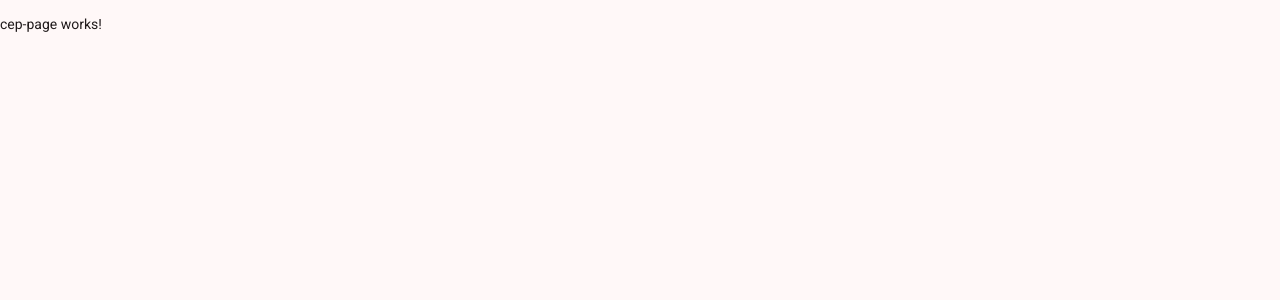
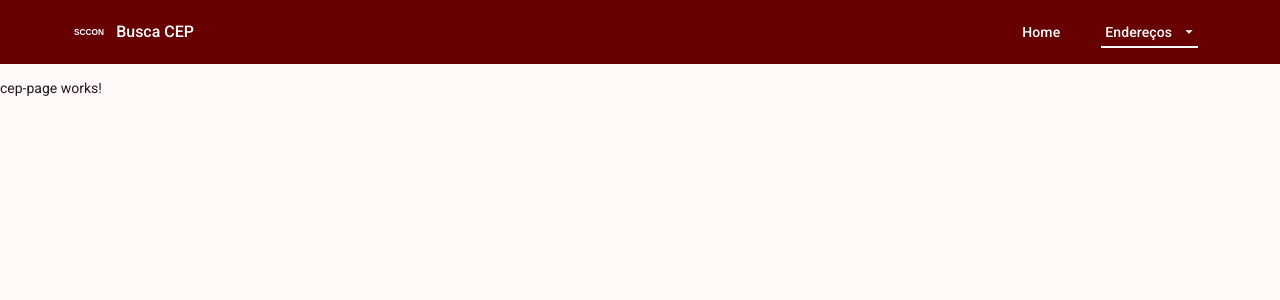
Before and after one commit to jonathanfreitas1/busca-cep, an Angular app: page /enderecos in a window 1280 px wide. Shown: the top 300 px of the page. Built offline with nearby package versions, Linux system fonts and the light colour scheme.

Commit message:
feat: adiciona Header com logo, menu e submenu de endereços

```diff
--- a/src/app/app.html
+++ b/src/app/app.html
@@ -1 +1,2 @@
+<app-header />
 <router-outlet />
--- a/src/app/app.ts
+++ b/src/app/app.ts
@@ -1,8 +1,9 @@
 import { Component } from '@angular/core';
 import { RouterOutlet } from '@angular/router';
+import { Header } from './core/layout/header/header';
 
 @Component({
-  imports: [RouterOutlet],
+  imports: [RouterOutlet, Header],
   selector: 'app-root',
   styleUrl: './app.scss',
   templateUrl: './app.html',
--- /dev/null
+++ b/src/app/core/layout/header/header.html
@@ -0,0 +1,45 @@
+<header class="header">
+  <mat-toolbar class="header__barra">
+    <div class="container d-flex align-items-center justify-content-between">
+      <a class="header__marca" routerLink="/" aria-label="Busca CEP SCCON: ir para a página inicial">
+        <img
+          class="header__logo"
+          ngSrc="/images/logo-sccon.svg"
+          width="41"
+          height="43"
+          priority
+          alt="SCCON"
+        />
+        <span class="header__titulo">Busca CEP</span>
+      </a>
+
+      <nav class="header__menu" aria-label="Menu principal">
+        <a
+          matButton
+          class="header__link"
+          routerLink="/"
+          routerLinkActive="header__link--ativo"
+          [routerLinkActiveOptions]="{ exact: true }"
+          ariaCurrentWhenActive="page"
+        >
+          Home
+        </a>
+
+        <button
+          matButton
+          type="button"
+          class="header__link"
+          [matMenuTriggerFor]="menuEnderecos"
+          [class.header__link--ativo]="enderecosAtivo()"
+        >
+          Endereços
+          <mat-icon iconPositionEnd fontSet="material-symbols-outlined">arrow_drop_down</mat-icon>
+        </button>
+
+        <mat-menu #menuEnderecos="matMenu">
+          <a mat-menu-item routerLink="/enderecos">Buscar Endereços</a>
+        </mat-menu>
+      </nav>
+    </div>
+  </mat-toolbar>
+</header>
--- /dev/null
+++ b/src/app/core/layout/header/header.scss
@@ -0,0 +1,104 @@
+@use '@angular/material' as mat;
+@use 'variables' as *;
+@use 'mixins' as *;
+
+// -------------------------------------------------------------
+// Host: o próprio elemento <app-header>
+// Fica fixo no topo ao rolar a página.
+// -------------------------------------------------------------
+:host {
+  display: block;
+  position: sticky;
+  top: 0;
+  z-index: 10;
+
+  // Cores do toolbar pela API oficial de personalização do Material
+  @include mat.toolbar-overrides(
+    (
+      container-background-color: $cor-marca,
+      container-text-color: $cor-marca-contraste,
+    )
+  );
+
+  // Botões de texto do menu em branco (padrão seria a cor do tema)
+  @include mat.button-overrides(
+    (
+      text-label-text-color: $cor-marca-contraste,
+      text-state-layer-color: $cor-marca-contraste,
+    )
+  );
+}
+
+// -------------------------------------------------------------
+// Barra
+// -------------------------------------------------------------
+.header__barra {
+  padding-inline: 0; // o .container do Bootstrap cuida do espaçamento lateral
+}
+
+// -------------------------------------------------------------
+// Marca: logo + nome da aplicação (link para a Home)
+// -------------------------------------------------------------
+.header__marca {
+  display: flex;
+  align-items: center;
+  gap: $espaco-2;
+  color: inherit;
+  text-decoration: none;
+  border-radius: $raio-borda;
+
+  &:focus-visible {
+    outline: 2px solid $cor-marca-contraste;
+    outline-offset: $espaco-1;
+  }
+}
+
+.header__logo {
+  display: block;
+  height: 2.5rem;
+  width: auto;
+}
+
+// Nome da aplicação: só aparece a partir de telas médias
+.header__titulo {
+  display: none;
+  font: var(--mat-sys-title-medium);
+
+  @include a-partir-de(md) {
+    display: inline;
+  }
+}
+
+// -------------------------------------------------------------
+// Menu
+// -------------------------------------------------------------
+.header__menu {
+  display: flex;
+  align-items: center;
+  gap: $espaco-1;
+
+  @include a-partir-de(md) {
+    gap: $espaco-3;
+  }
+}
+
+// Indicador da página atual: barra desenhada com pseudo-elemento,
+// que "cresce" a partir do centro quando o link fica ativo.
+.header__link {
+  position: relative;
+
+  &::after {
+    content: '';
+    position: absolute;
+    inset-inline: 0.75rem; // mesmo recuo horizontal do botão de texto do Material
+    bottom: $espaco-1;
+    height: 2px;
+    background-color: currentColor;
+    transform: scaleX(0);
+    transition: transform $transicao;
+  }
+
+  &--ativo::after {
+    transform: scaleX(1);
+  }
+}
--- /dev/null
+++ b/src/app/core/layout/header/header.ts
@@ -0,0 +1,40 @@
+import { NgOptimizedImage } from '@angular/common';
+import { Component, computed, inject } from '@angular/core';
+import { toSignal } from '@angular/core/rxjs-interop';
+import { MatButtonModule } from '@angular/material/button';
+import { MatIconModule } from '@angular/material/icon';
+import { MatMenuModule } from '@angular/material/menu';
+import { MatToolbarModule } from '@angular/material/toolbar';
+import { NavigationEnd, Router, RouterLink, RouterLinkActive } from '@angular/router';
+import { filter, map } from 'rxjs';
+
+@Component({
+  selector: 'app-header',
+  imports: [
+    NgOptimizedImage,
+    RouterLink,
+    RouterLinkActive,
+    MatToolbarModule,
+    MatButtonModule,
+    MatIconModule,
+    MatMenuModule,
+  ],
+  templateUrl: './header.html',
+  styleUrl: './header.scss',
+})
+export class Header {
+  private readonly router = inject(Router);
+
+  // URL atual como signal: atualizada a cada navegação concluída
+  private readonly urlAtual = toSignal(
+    this.router.events.pipe(
+      filter((evento): evento is NavigationEnd => evento instanceof NavigationEnd),
+      map((evento) => evento.urlAfterRedirects),
+    ),
+    { initialValue: this.router.url },
+  );
+
+  // "Endereços" é um botão (abre o submenu), não um link,
+  // por isso o estado ativo é calculado aqui em vez de usar routerLinkActive
+  protected readonly enderecosAtivo = computed(() => this.urlAtual().startsWith('/enderecos'));
+}
```
Also changed, not shown: 2 other files (tests, documents, lock files or other folders).
